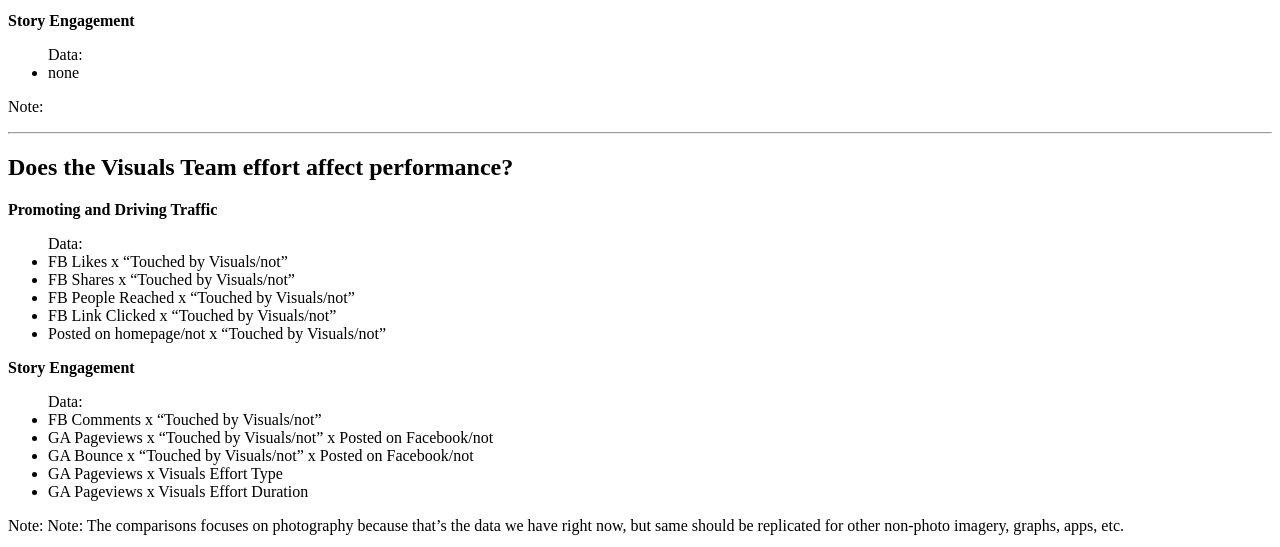
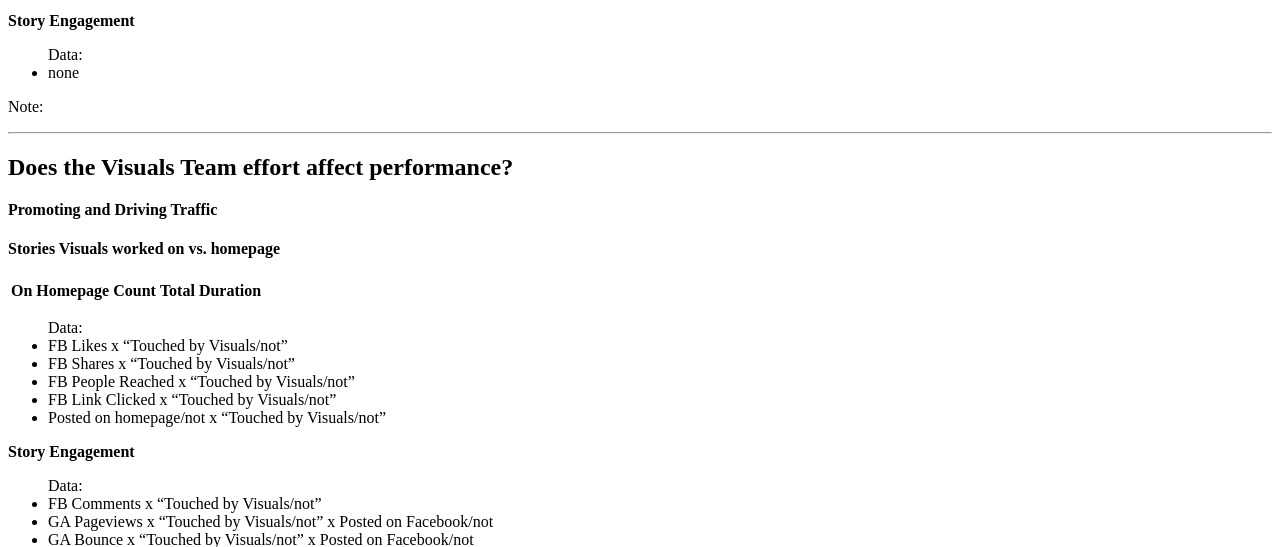
Before and after one commit to nprapps/graeae, a Flask app: template templates/index.html in a window 1280 px wide. Shown: the part 1936-2483 px from the top of the page. Run offline with Flask 2, Linux system fonts and the light colour scheme; the template is opened without the code that fills it, so the values that code supplies are empty; some libraries are stand-ins or nearby versions.

Commit message:
Made tables for efforts vs. homepage

```diff
--- a/app.py
+++ b/app.py
@@ -36,6 +36,10 @@ def index():
         reader = csv.DictReader(f)
         context['insights_summary'] = list(reader)
 
+    with open('www/live-data/homepage_summary.csv') as f:
+        reader = csv.DictReader(f)
+        context['homepage_summary'] = list(reader)
+
     return make_response(render_template('index.html', **context))
 
 app.register_blueprint(static.static)
--- a/templates/index.html
+++ b/templates/index.html
@@ -147,6 +147,34 @@
 <section>
     <h2>Does the Visuals Team effort affect performance?</h2>
     <p><strong>Promoting and Driving Traffic</strong></p>
+    <h4>
+        Stories Visuals worked on vs. homepage
+    </h4>
+    <table class="table table-striped table-hover">
+        <thead>
+            <tr>
+                <th>
+                    On Homepage
+                </th>
+                <th class="value">
+                    Count
+                </th>
+                <th class="value">
+                    Total Duration
+                </th>
+            </tr>
+        </thead>
+        <tbody>
+            {% for row in homepage_summary %}
+            <tr>
+                <td>{{ row.on_homepage }}</td>
+                <td class="value">{{row.on_homepage_count}}</td>
+                <td class="value">{{row.duration_sum}}</td>
+            </tr>
+            {% endfor %}
+        </tbody>
+    </table>
+
     <ul>Data:
         <li>FB Likes x “Touched by Visuals/not”</li>
         <li>FB Shares x “Touched by Visuals/not”</li>
```
